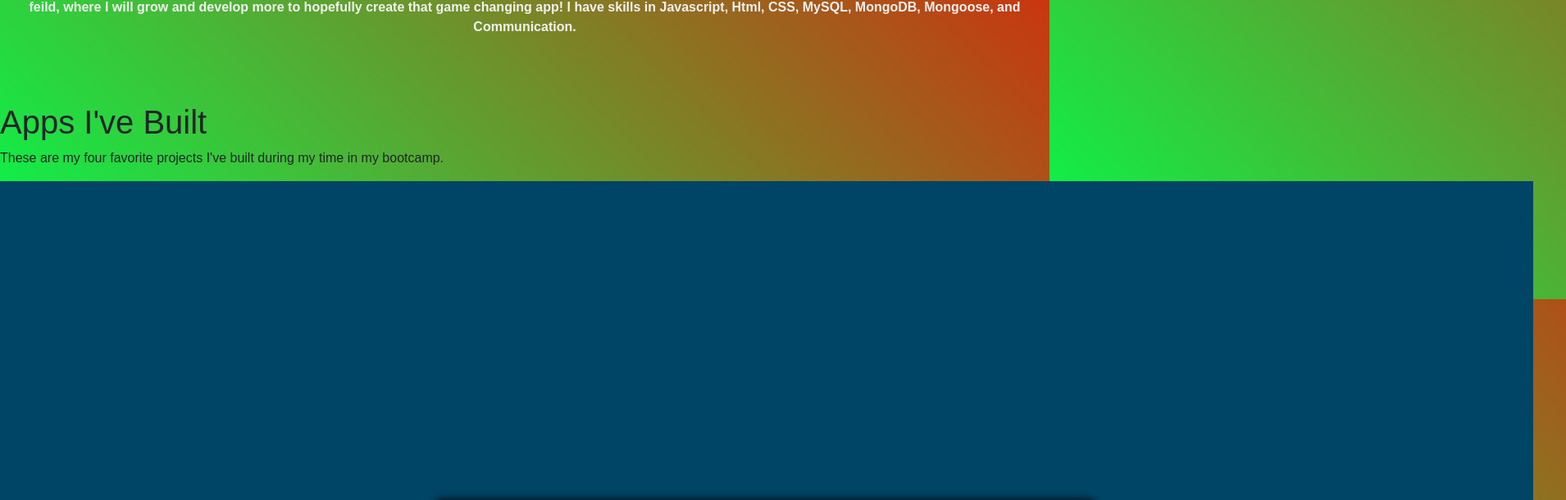
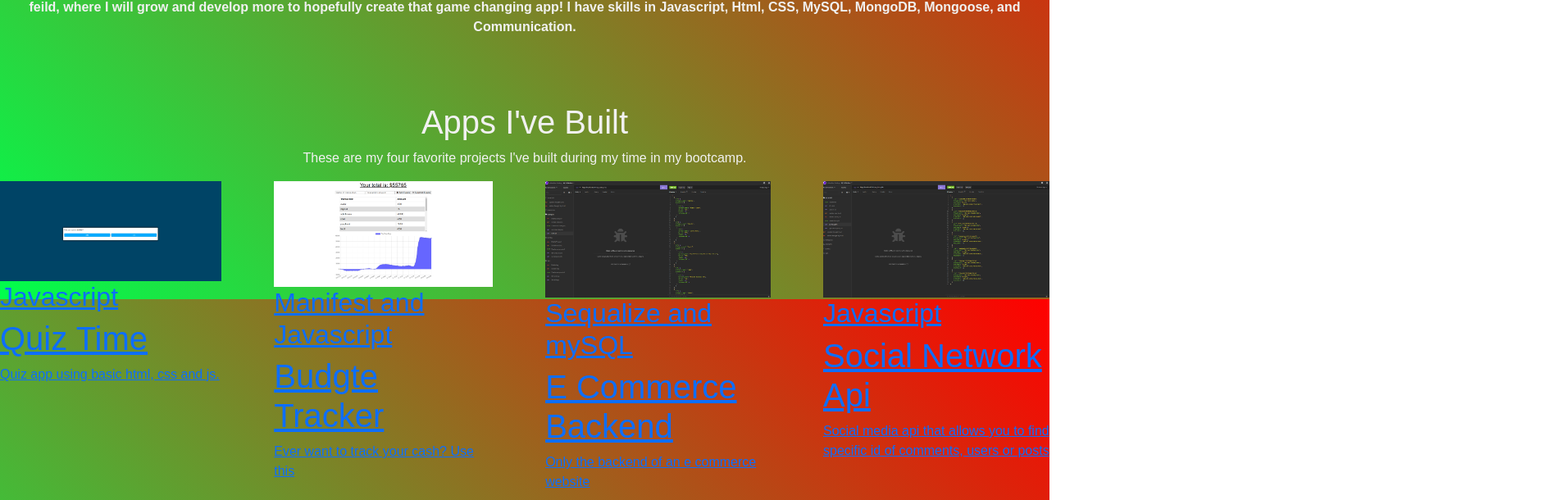
Before and after one commit to Christian55diaz/sum1say-ReacT, a React (Create React App) app: page / in a window 1280 px wide. Shown: the part 435-1045 px from the top of the page at 82% size, 1910 px wide, since content can reach past the window. Built offline with nearby package versions, Linux system fonts and the light colour scheme.

Commit message:
fixed css on mywork

```diff
--- a/src/components/pages/work/work.css
+++ b/src/components/pages/work/work.css
@@ -0,0 +1,20 @@
+.intro-desc{
+    color: #f1f1f1;
+    text-align: center;
+    font-weight: 300;
+}
+.intro-about{
+    color: #f1f1f1;
+    text-align: center;
+    font-weight: 300;
+}
+
+.work-img {
+    height: auto;
+    width: 100%;
+
+}
+.project-section {
+    display: flex;
+    column-gap: 5%;
+}
--- a/src/components/pages/work/work.js
+++ b/src/components/pages/work/work.js
@@ -10,7 +10,7 @@ export default function Projects() {
           <h1 className="intro-desc">
               Apps I've Built
               </h1>
-              <p className="intro-desc">
+              <p className="intro-about">
            These are my four favorite projects I've built during my time in my bootcamp.
           </p>
         {/* here we are setting up in a way like a partials so that way I can import my projects from another file so that way it leaves me with a cleaner looking work.js file */}
```
